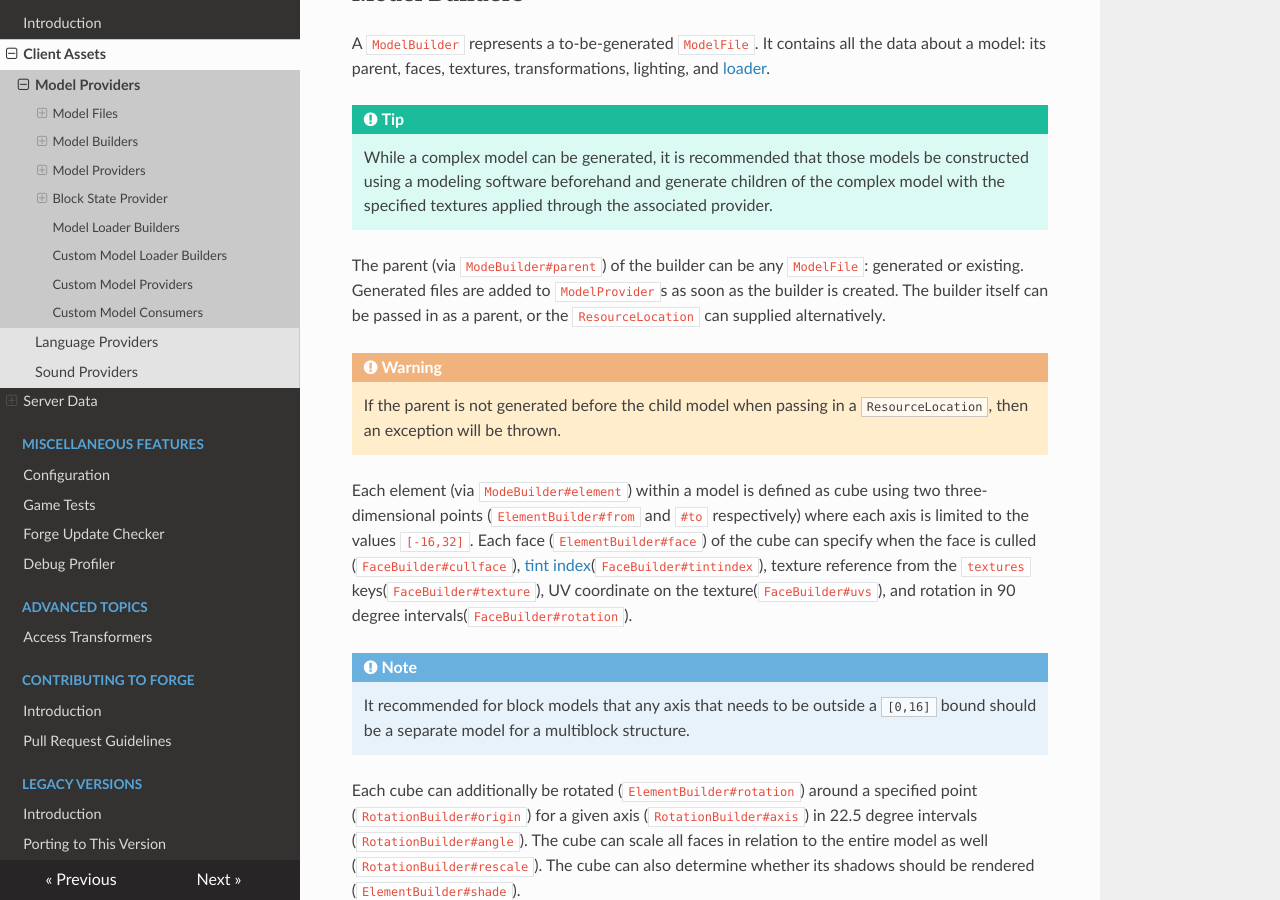
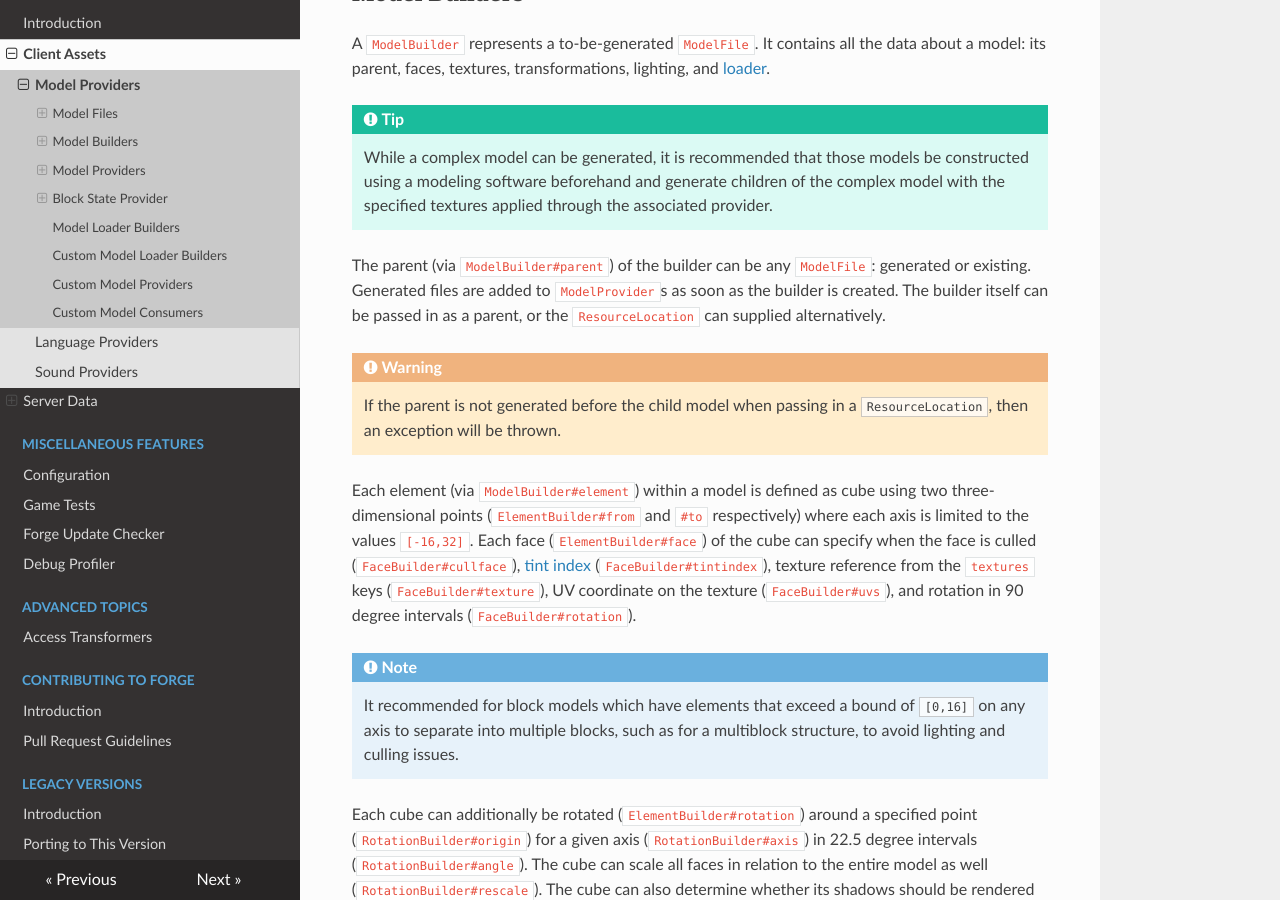
Before and after one commit to MinecraftForge/Documentation, an MkDocs documentation site: the page built from docs/datagen/client/modelproviders.md, in a window 1280 px wide and 900 px high, scrolled down 836 px. Built offline with MkDocs 1.6.1, drawn with Linux system fonts in a browser that asks for light colours; nearby versions of some CDN libraries; some of the changed text lies outside the part shown.

Commit message:
More reviews, less editing!
Co-authored-by: sciwhiz12 <sciwhiz12@sciwhiz12.tk>

```diff
--- a/docs/datagen/client/modelproviders.md
+++ b/docs/datagen/client/modelproviders.md
@@ -27,15 +27,15 @@ A `ModelBuilder` represents a to-be-generated `ModelFile`. It contains all the d
 !!! tip
     While a complex model can be generated, it is recommended that those models be constructed using a modeling software beforehand and generate children of the complex model with the specified textures applied through the associated provider.
 
-The parent (via `ModeBuilder#parent`) of the builder can be any `ModelFile`: generated or existing. Generated files are added to `ModelProvider`s as soon as the builder is created. The builder itself can be passed in as a parent, or the `ResourceLocation` can supplied alternatively.
+The parent (via `ModelBuilder#parent`) of the builder can be any `ModelFile`: generated or existing. Generated files are added to `ModelProvider`s as soon as the builder is created. The builder itself can be passed in as a parent, or the `ResourceLocation` can supplied alternatively.
 
 !!! warning
     If the parent is not generated before the child model when passing in a `ResourceLocation`, then an exception will be thrown.
 
-Each element (via `ModeBuilder#element`) within a model is defined as cube using two three-dimensional points (`ElementBuilder#from` and `#to` respectively) where each axis is limited to the values `[-16,32]`. Each face (`ElementBuilder#face`) of the cube can specify when the face is culled (`FaceBuilder#cullface`), [tint index][color](`FaceBuilder#tintindex`), texture reference from the `textures` keys(`FaceBuilder#texture`), UV coordinate on the texture(`FaceBuilder#uvs`), and rotation in 90 degree intervals(`FaceBuilder#rotation`).
+Each element (via `ModelBuilder#element`) within a model is defined as cube using two three-dimensional points (`ElementBuilder#from` and `#to` respectively) where each axis is limited to the values `[-16,32]`. Each face (`ElementBuilder#face`) of the cube can specify when the face is culled (`FaceBuilder#cullface`), [tint index][color] (`FaceBuilder#tintindex`), texture reference from the `textures` keys (`FaceBuilder#texture`), UV coordinate on the texture (`FaceBuilder#uvs`), and rotation in 90 degree intervals (`FaceBuilder#rotation`).
 
 !!! note
-    It recommended for block models that any axis that needs to be outside a `[0,16]` bound should be a separate model for a multiblock structure.
+    It recommended for block models which have elements that exceed a bound of `[0,16]` on any axis to separate into multiple blocks, such as for a multiblock structure, to avoid lighting and culling issues.
 
 Each cube can additionally be rotated (`ElementBuilder#rotation`) around a specified point (`RotationBuilder#origin`) for a given axis (`RotationBuilder#axis`) in 22.5 degree intervals (`RotationBuilder#angle`). The cube can scale all faces in relation to the entire model as well (`RotationBuilder#rescale`). The cube can also determine whether its shadows should be rendered (`ElementBuilder#shade`).
 
```
Also changed, not shown: other parts of docs/datagen/client/modelproviders.md (+1 -1 lines).
